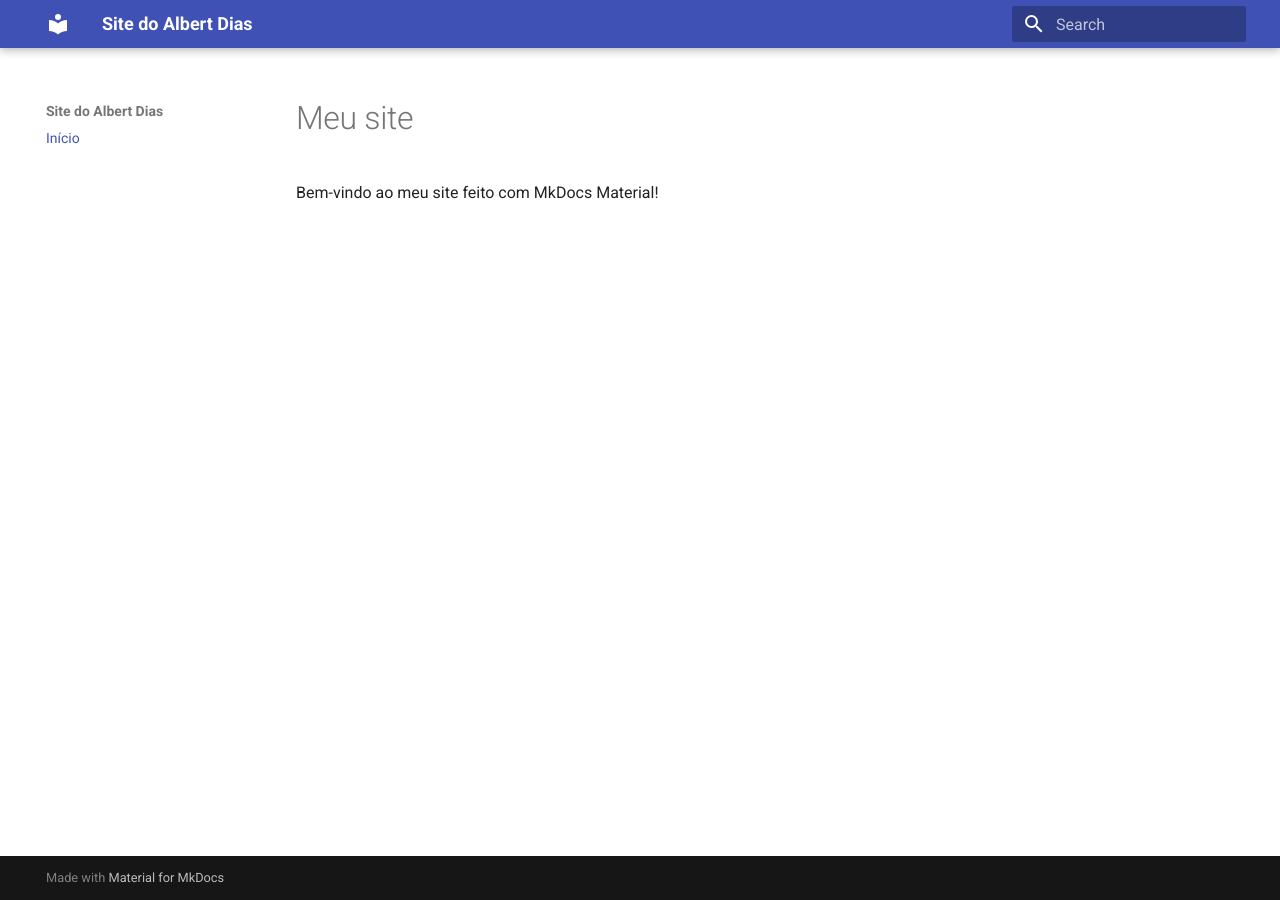
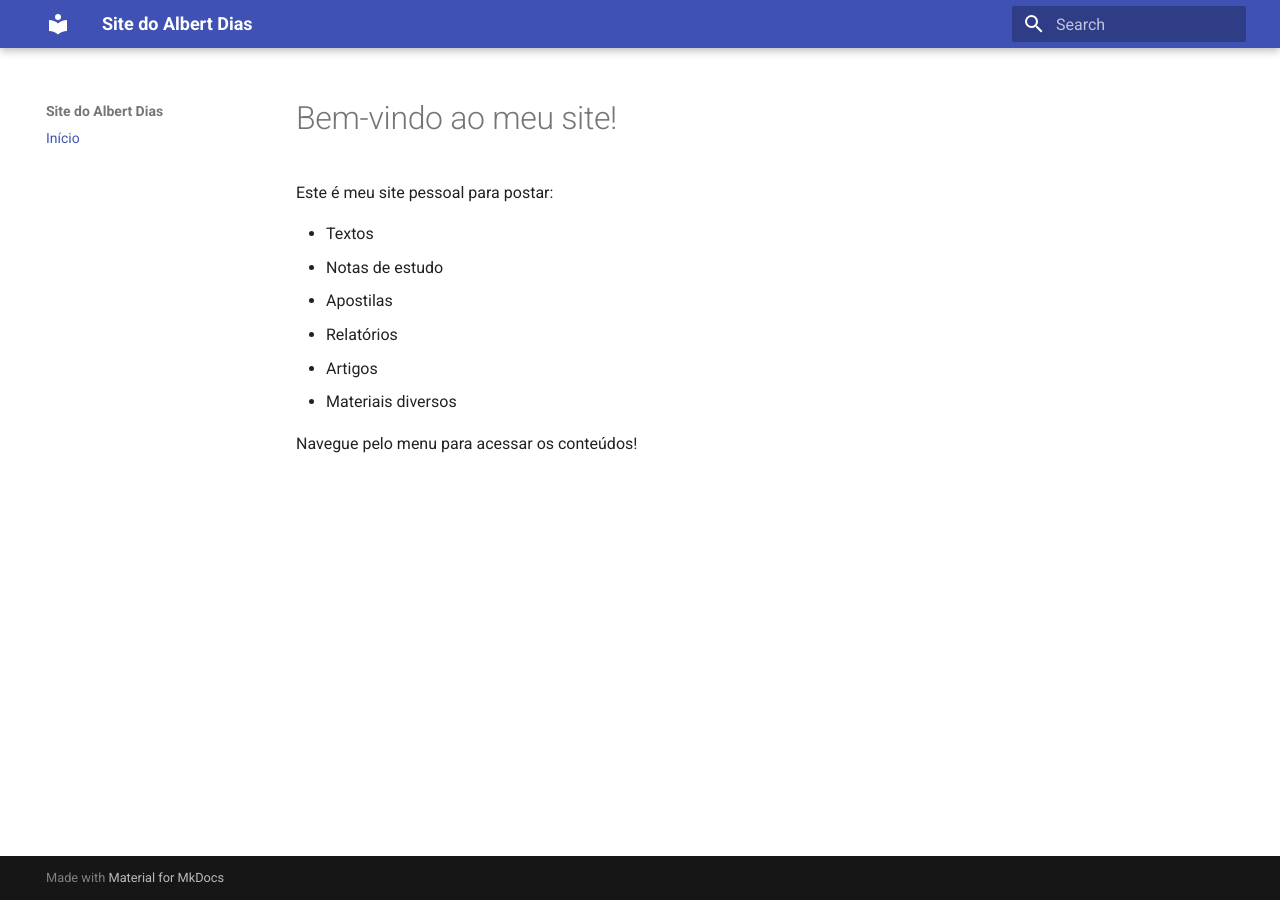
Before and after one commit to albertdiasdrive-ui/albertdias.github.io, an MkDocs documentation site: the page built from docs/index.md, in a window 1280 px wide. Built offline with MkDocs 1.6.1 and Material for MkDocs 9.7.7, drawn with Linux system fonts in a browser that asks for light colours.

Commit message:
Update index.md

```diff
--- a/docs/index.md
+++ b/docs/index.md
@@ -1,3 +1,12 @@
-# Meu site
+# Bem-vindo ao meu site!
 
-Bem-vindo ao meu site feito com MkDocs Material!
+Este é meu site pessoal para postar:
+
+- Textos
+- Notas de estudo
+- Apostilas
+- Relatórios
+- Artigos
+- Materiais diversos
+
+Navegue pelo menu para acessar os conteúdos!
```
